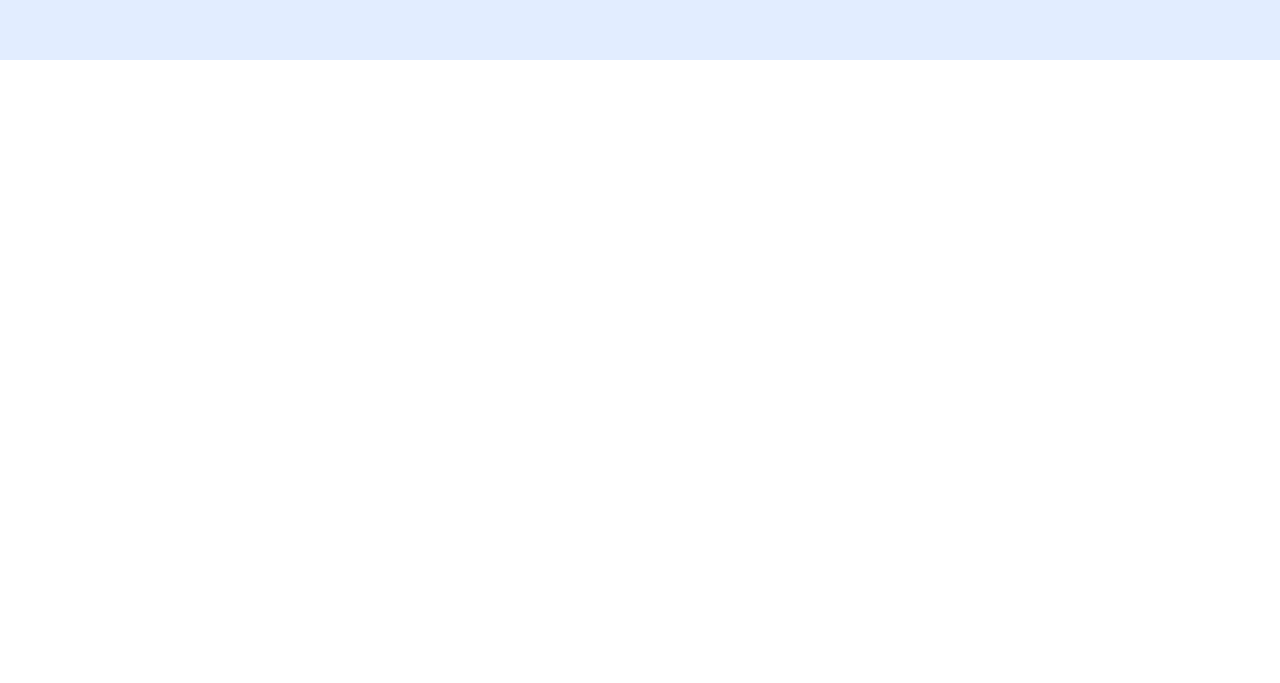
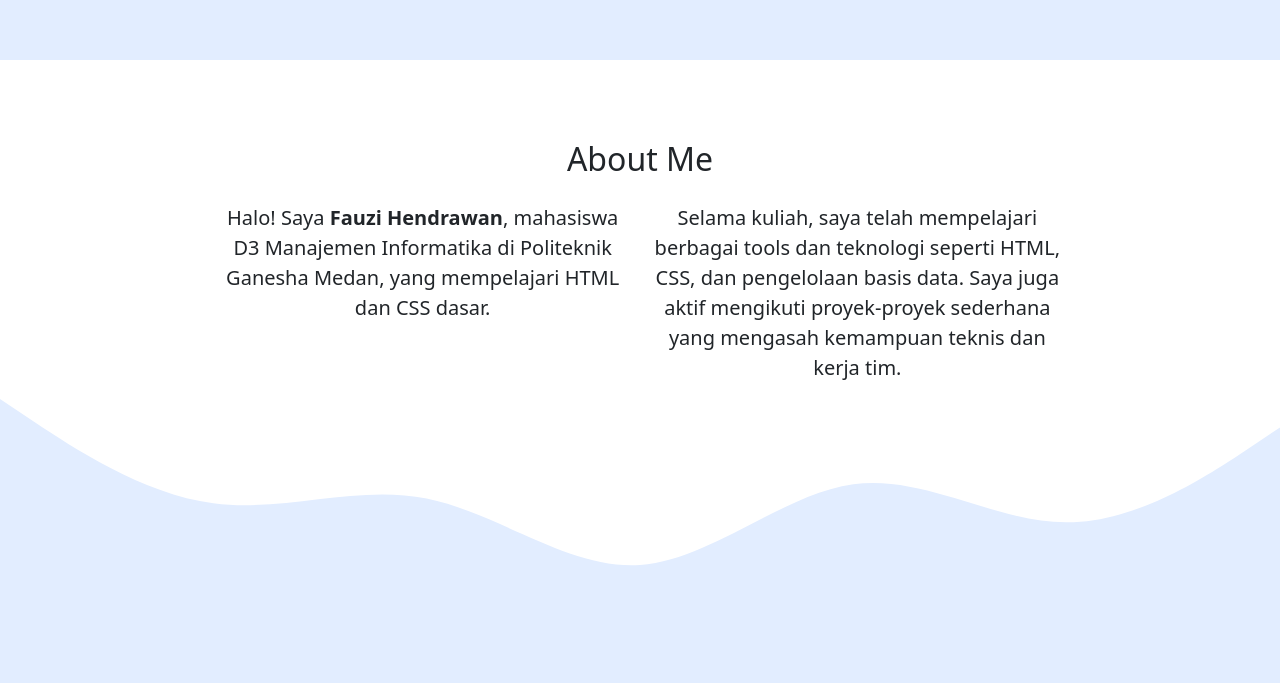
Before and after one commit to fauzihendrawan/Projects_Fauzi, a plain HTML site: page index.html in a window 1280 px wide. Shown: the part 658-1341 px from the top of the page. Before the commit the page ends 800 px from the top, so only its background shows below. Drawn offline with nearby package versions, Linux system fonts and the light colour scheme.

Commit message:
gelombang

```diff
--- a/index.html
+++ b/index.html
@@ -68,3 +68,31 @@ FVzBcNJ7UAyJxM6wuqIj61tLrc4wSX0szH/Ev+nYRRuWlolflfl"
       </svg>
     </section>
     <!-- Akhir Jumbotron -->
+
+    <!-- About -->
+    <section id="aboutt">
+      <div class="countainer">
+        <div class="row text-center mb-3">
+          <div class="col">
+            <h2>About Me</h2>
+          </div>
+        </div>
+        <div class="row justify-content-center fs-5 text-center">
+          <div class="col-md-4">
+            <p>Halo! Saya <strong>Fauzi Hendrawan</strong>, mahasiswa D3 Manajemen Informatika di Politeknik Ganesha Medan, yang mempelajari HTML dan CSS dasar.</p>
+          </div>
+          <div class="col-md-4">
+            <p>Selama kuliah, saya telah mempelajari berbagai tools dan teknologi seperti HTML, CSS, dan pengelolaan basis data. Saya juga aktif mengikuti proyek-proyek sederhana yang mengasah kemampuan teknis dan kerja tim.</p>
+          </div>
+        </div>
+      </div>
+
+      <svg xmlns="http://www.w3.org/2000/svg" viewBox="0 0 1440 320">
+        <path
+          fill="#e2edff"
+          fill-opacity="1"
+          d="M0,0L40,26.7C80,53,160,107,240,117.3C320,128,400,96,480,112C560,128,640,192,720,186.7C800,181,880,107,960,96C1040,85,1120,139,1200,138.7C1280,139,1360,85,1400,58.7L1440,32L1440,320L1400,320C1360,320,1280,320,1200,320C1120,320,1040,320,960,320C880,320,800,320,720,320C640,320,560,320,480,320C400,320,320,320,240,320C160,320,80,320,40,320L0,320Z"
+        ></path>
+      </svg>
+    </section>
+    <!-- Akhir About -->
```
Also changed, not shown: screenshot/Screenshot (3).png (added).
